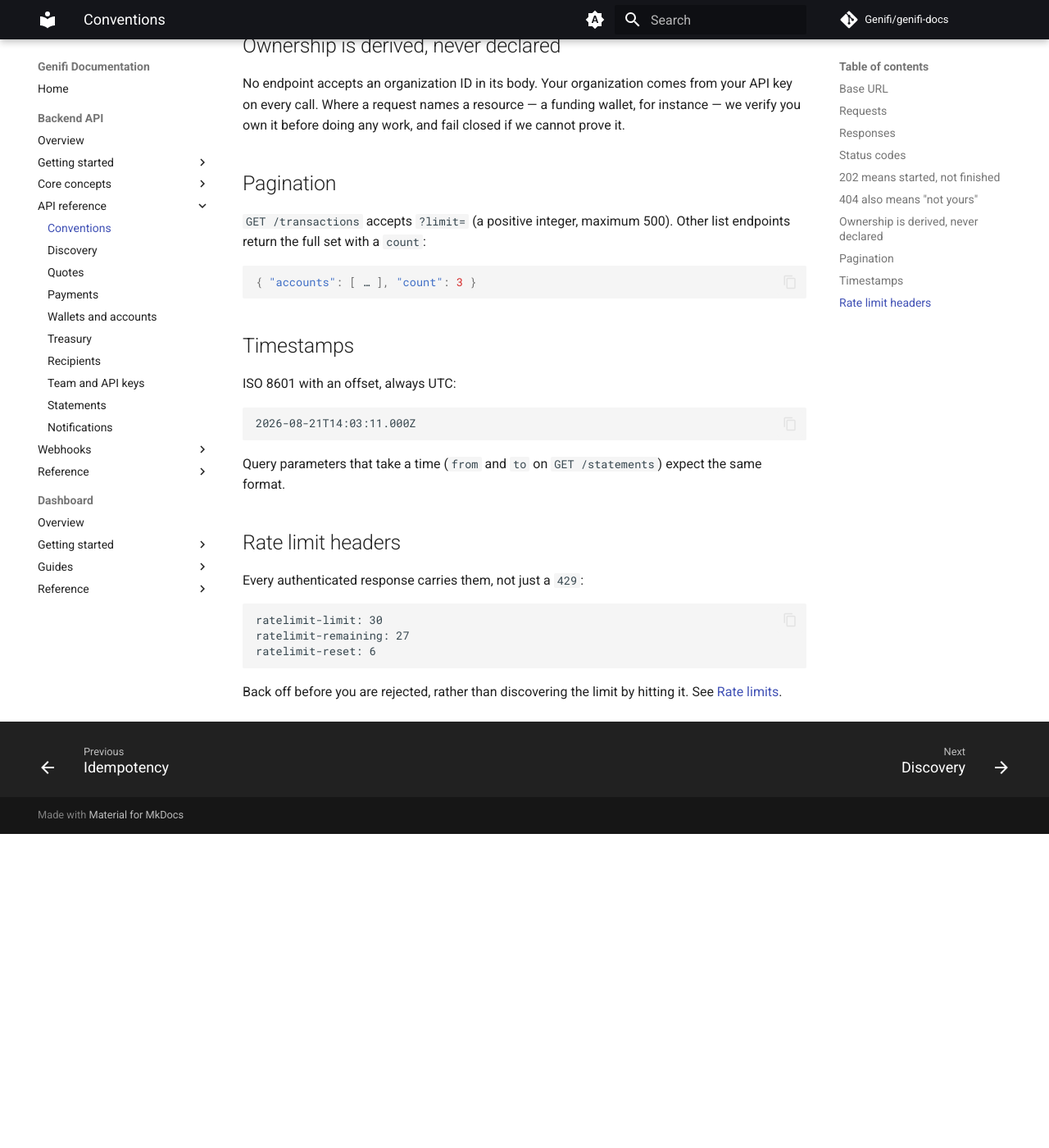
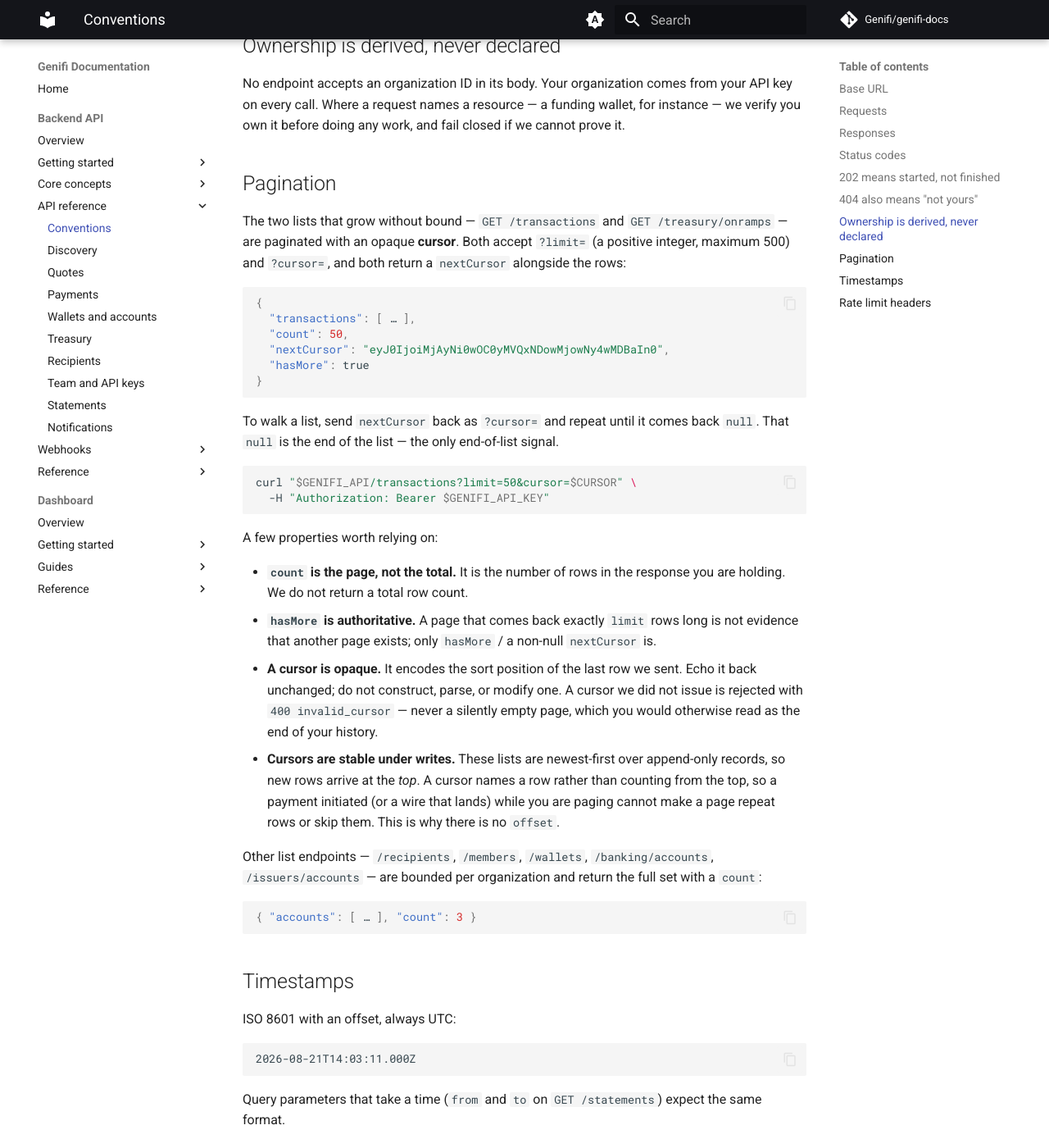
Before and after one commit to Genifi/genifi-docs, an MkDocs documentation site: the page built from docs/backend/api/conventions.md, in a window 1280 px wide and 1400 px high, scrolled down 2275 px. Shown: the whole window at 82% size. Built offline with MkDocs 1.6.1 and Material for MkDocs 9.7.7, drawn with Linux system fonts in a browser that asks for light colours; comment, search, counter and statistics services are not loaded; before the commit the page ends 3292 px from its top, so only the background shows below that.

Commit message:
docs(api): document cursor pagination on /transactions and /treasury/onramps
Both lists now return `nextCursor` + `hasMore`. Spells out the four properties a
client has to rely on: `count` is the page and not a total, `hasMore` is the only
evidence another page exists, a cursor is opaque and a forged one is 400 rather
than an empty page, and cursors are stable under writes — which is why there is
no `offset`.

Also separates them from the endpoints that are bounded per organization and
still return the full set with a `count`.

Co-Authored-By: Claude Opus 5 <noreply@anthropic.com>

````diff
--- a/docs/backend/api/conventions.md
+++ b/docs/backend/api/conventions.md
@@ -99,8 +99,48 @@ cannot prove it.
 
 ## Pagination
 
-`GET /transactions` accepts `?limit=` (a positive integer, maximum 500). Other
-list endpoints return the full set with a `count`:
+The two lists that grow without bound — `GET /transactions` and
+`GET /treasury/onramps` — are paginated with an opaque **cursor**. Both accept
+`?limit=` (a positive integer, maximum 500) and `?cursor=`, and both return a
+`nextCursor` alongside the rows:
+
+```json
+{
+  "transactions": [ … ],
+  "count": 50,
+  "nextCursor": "eyJ0IjoiMjAyNi0wOC0yMVQxNDowMjowNy4wMDBaIn0",
+  "hasMore": true
+}
+```
+
+To walk a list, send `nextCursor` back as `?cursor=` and repeat until it comes
+back `null`. That `null` is the end of the list — the only end-of-list signal.
+
+```bash
+curl "$GENIFI_API/transactions?limit=50&cursor=$CURSOR" \
+  -H "Authorization: Bearer $GENIFI_API_KEY"
+```
+
+A few properties worth relying on:
+
+- **`count` is the page, not the total.** It is the number of rows in the
+  response you are holding. We do not return a total row count.
+- **`hasMore` is authoritative.** A page that comes back exactly `limit` rows
+  long is not evidence that another page exists; only `hasMore` / a non-null
+  `nextCursor` is.
+- **A cursor is opaque.** It encodes the sort position of the last row we sent.
+  Echo it back unchanged; do not construct, parse, or modify one. A cursor we
+  did not issue is rejected with `400 invalid_cursor` — never a silently empty
+  page, which you would otherwise read as the end of your history.
+- **Cursors are stable under writes.** These lists are newest-first over
+  append-only records, so new rows arrive at the *top*. A cursor names a row
+  rather than counting from the top, so a payment initiated (or a wire that
+  lands) while you are paging cannot make a page repeat rows or skip them. This
+  is why there is no `offset`.
+
+Other list endpoints — `/recipients`, `/members`, `/wallets`,
+`/banking/accounts`, `/issuers/accounts` — are bounded per organization and
+return the full set with a `count`:
 
 ```json
 { "accounts": [ … ], "count": 3 }
````
Also changed, not shown: docs/backend/api/transactions.md (+24 -2 lines).
